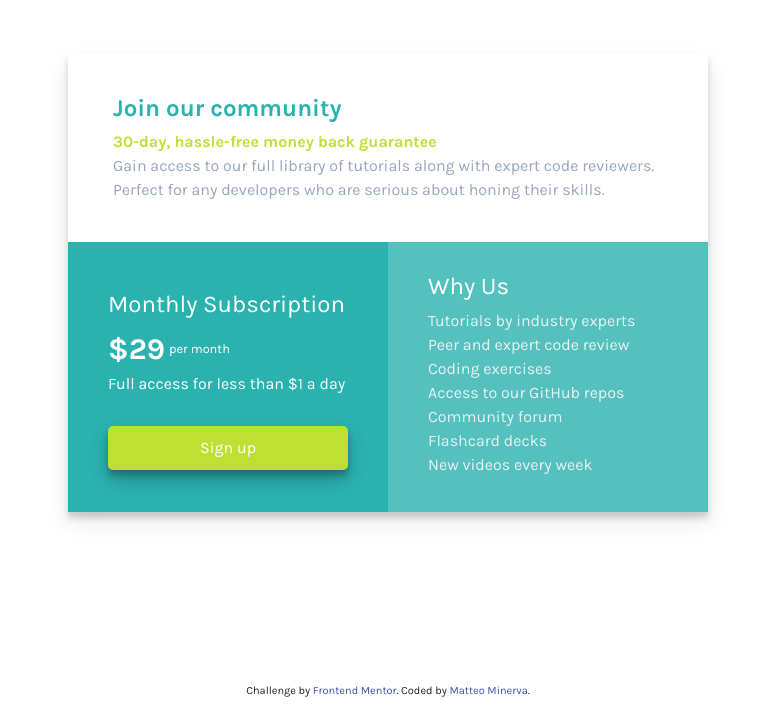
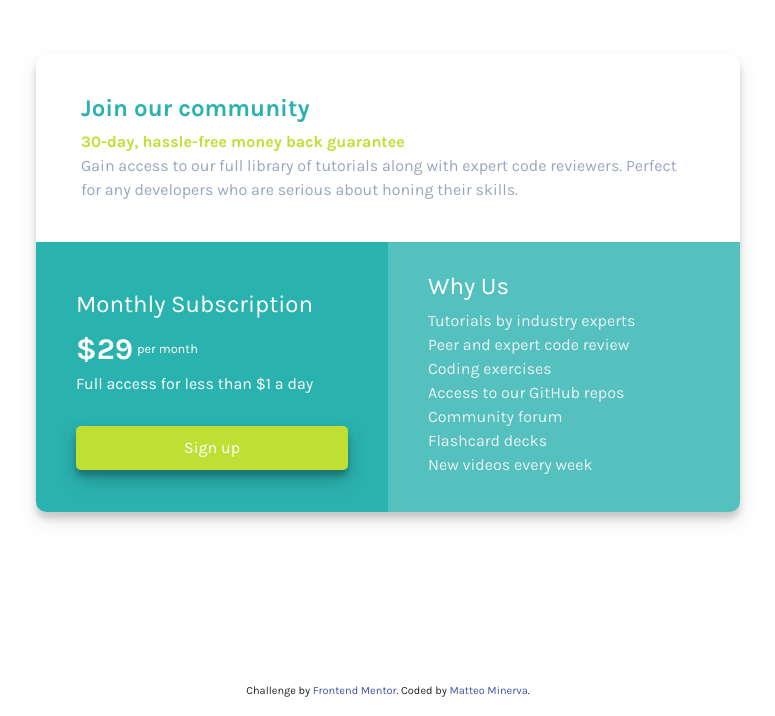
Before and after one commit to UnluckyMeene/single-price-grid-component, a plain HTML site: page index.html in a window 1280 px wide. Shown: the part 117-833 px from the top of the page, without its empty margins (252-1027 px from the left). Drawn offline with Linux system fonts and the light colour scheme.

Commit message:
Fixed some width plus container angles

```diff
--- a/css/style.css
+++ b/css/style.css
@@ -73,6 +73,20 @@ div.row:nth-of-type(2) > div.col-12:first-of-type > button {
     border-radius: 5px;
     border: 0px;
     box-shadow: 0 10px 20px rgba(0,0,0,0.19), 0 6px 6px rgba(0,0,0,0.23);
+}
+
+.container {
+    border-radius: 10px;
+}
+
+div.row:nth-of-type(2) > div.col-12:first-of-type,
+div.row:nth-of-type(2) > div.col-md-6:first-of-type {
+    border-radius: 0 0 0 10px;
+}
+
+div.row:nth-of-type(2) > div.col-12:nth-of-type(2),
+div.row:nth-of-type(2) > div.col-md-6:nth-of-type(2) {
+    border-radius: 0 0 10px 0;
 }
 
 div.row:nth-of-type(2) > div.col-12:nth-of-type(2),
@@ -153,7 +167,7 @@ div.row:nth-of-type(2) > div.col-md-6:nth-of-type(2) > ul {
 /* XL DESKTOP */
 @media (min-width: 1200px){
     .container {
-        max-width: 50%;
+        max-width: 55%;
     }
 
     h2,
@@ -185,6 +199,12 @@ div.row:nth-of-type(2) > div.col-md-6:nth-of-type(2) > ul {
 
     .container {
         max-width: 100%;
+        border-radius: 0;
+    }
+
+    div.row:nth-of-type(2) > div.col-12:first-of-type,
+    div.row:nth-of-type(2) > div.col-12:nth-of-type(2) {
+        border-radius: 0;
     }
 
     div.row:first-child {
--- a/index.html
+++ b/index.html
@@ -21,7 +21,7 @@
     <body>
         <main>
             <section class="d-flex align-items-center vh-100">
-                <div class="container">
+                <div class="container" id="component">
                     <div class="row">
                         <div class="col-12">
                             <h2>Join our community</h2>
```
